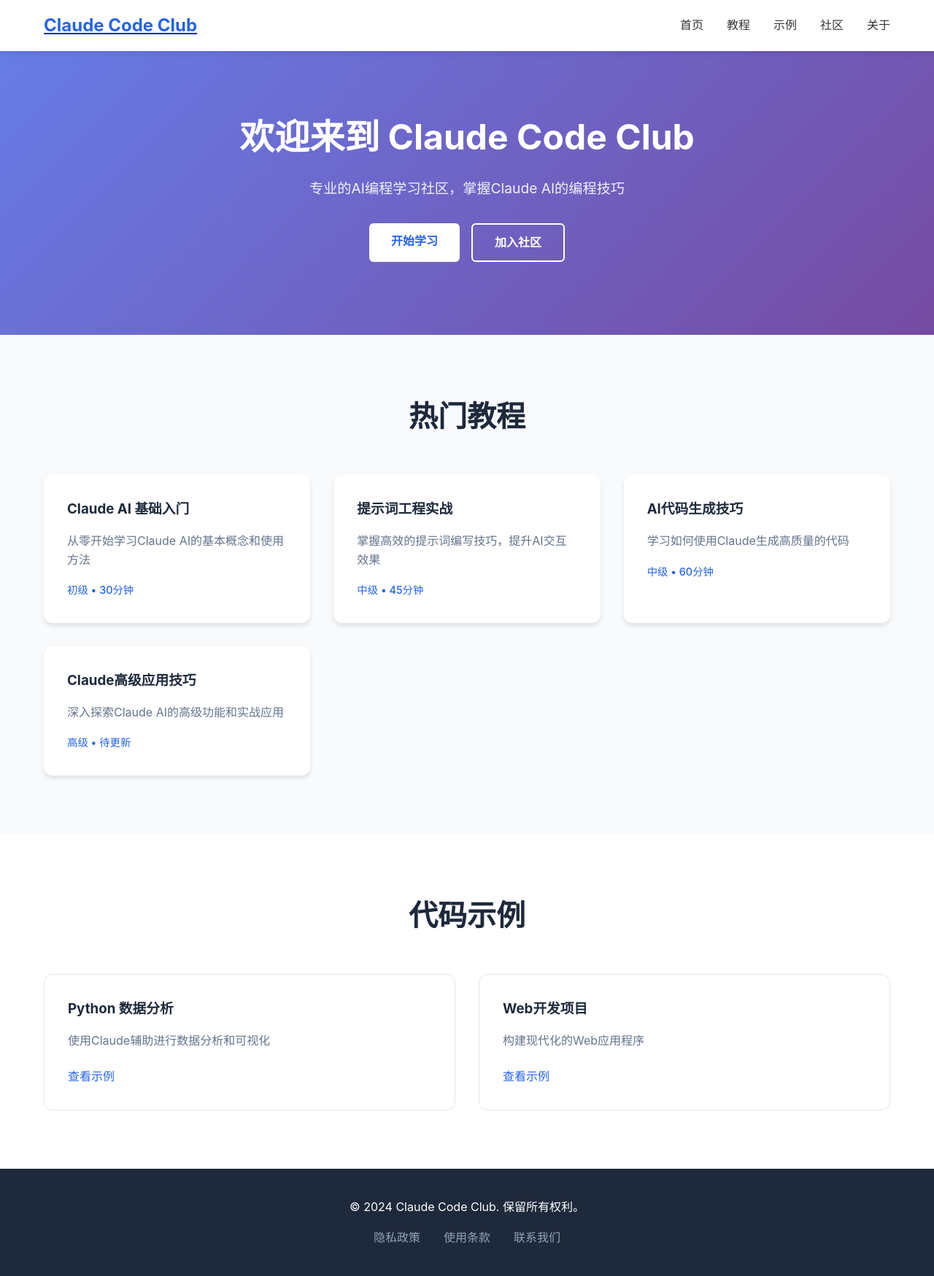
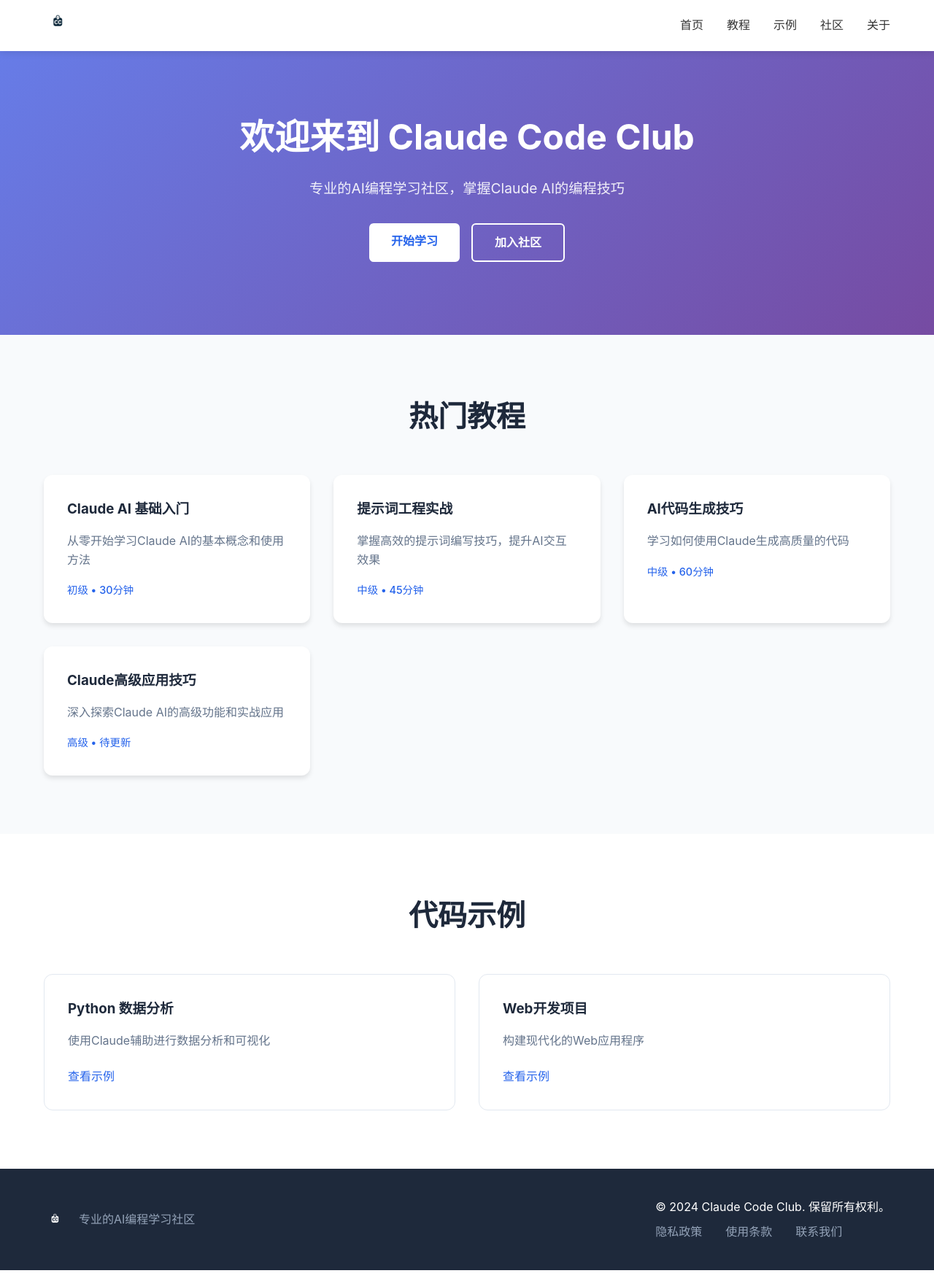
Before and after one commit to BuGuanBuLiDeYuan/ccclub, a plain HTML site: page index.html in a window 1280 px wide. Shown: the whole page at 73% size. Drawn offline with Linux system fonts and the light colour scheme.

Commit message:
在所有页面中集成 logo 图片，更新 header 和 footer 样式

```diff
--- a/index.html
+++ b/index.html
@@ -23,7 +23,7 @@
     <meta name="twitter:image" content="https://ccclub.club/assets/og-image.png">
     <title>Claude Code Club - AI编程学习社区</title>
     <link rel="stylesheet" href="styles/main.css">
-    <link rel="icon" type="image/x-icon" href="assets/favicon.ico">
+    <link rel="icon" type="image/png" href="assets/logo-icon.png">
     <link rel="canonical" href="https://ccclub.club">
 </head>
 
@@ -32,7 +32,7 @@
         <nav class="nav">
             <div class="nav-container">
                 <a href="/" class="logo">
-                    <h1>Claude Code Club</h1>
+                    <img src="assets/logo-simple.png" alt="Claude Code Club" class="logo-img">
                 </a>
                 <ul class="nav-menu">
                     <li><a href="#home">首页</a></li>
@@ -111,11 +111,19 @@
 
     <footer class="footer">
         <div class="container">
-            <p>&copy; 2024 Claude Code Club. 保留所有权利。</p>
-            <div class="footer-links">
-                <a href="privacy.html">隐私政策</a>
-                <a href="terms.html">使用条款</a>
-                <a href="contact.html">联系我们</a>
+            <div class="footer-content">
+                <div class="footer-logo">
+                    <img src="assets/logo-simple.png" alt="Claude Code Club" class="footer-logo-img">
+                    <p>专业的AI编程学习社区</p>
+                </div>
+                <div class="footer-info">
+                    <p>&copy; 2024 Claude Code Club. 保留所有权利。</p>
+                    <div class="footer-links">
+                        <a href="privacy.html">隐私政策</a>
+                        <a href="terms.html">使用条款</a>
+                        <a href="contact.html">联系我们</a>
+                    </div>
+                </div>
             </div>
         </div>
     </footer>
--- a/styles/main.css
+++ b/styles/main.css
@@ -38,14 +38,18 @@
     height: 70px;
 }
 
-.logo h1 {
-    color: #2563eb;
-    font-size: 1.5rem;
+.logo {
     text-decoration: none;
 }
 
-.logo a {
-    text-decoration: none;
+.logo-img {
+    height: 40px;
+    width: auto;
+    transition: opacity 0.3s;
+}
+
+.logo-img:hover {
+    opacity: 0.8;
 }
 
 .nav-menu {
@@ -249,13 +253,40 @@
     background: #1e293b;
     color: #fff;
     padding: 40px 0;
-    text-align: center;
+}
+
+.footer-content {
+    display: flex;
+    justify-content: space-between;
+    align-items: center;
+    flex-wrap: wrap;
+    gap: 2rem;
+}
+
+.footer-logo {
+    display: flex;
+    align-items: center;
+    gap: 1rem;
+}
+
+.footer-logo-img {
+    height: 32px;
+    width: auto;
+    filter: brightness(0) invert(1);
+}
+
+.footer-logo p {
+    color: #94a3b8;
+    margin: 0;
+}
+
+.footer-info {
+    text-align: right;
 }
 
 .footer-links {
-    margin-top: 1rem;
+    margin-top: 0.5rem;
     display: flex;
-    justify-content: center;
     gap: 2rem;
     flex-wrap: wrap;
 }
@@ -263,10 +294,26 @@
 .footer-links a {
     color: #94a3b8;
     text-decoration: none;
+    transition: color 0.3s;
 }
 
 .footer-links a:hover {
     color: #fff;
+}
+
+@media (max-width: 768px) {
+    .footer-content {
+        flex-direction: column;
+        text-align: center;
+    }
+
+    .footer-info {
+        text-align: center;
+    }
+
+    .footer-links {
+        justify-content: center;
+    }
 }
 
 /* Responsive Design */
```
Also changed, not shown: about.html (+1 -1 lines), community.html (+1 -1 lines), examples/python-data-analysis.html (+1 -1 lines), examples/web-development.html (+1 -1 lines), tutorials/advanced-claude-techniques.html (+1 -1 lines), tutorials/claude-basics.html (+1 -1 lines), tutorials/code-generation.html (+1 -1 lines), tutorials/prompt-engineering.html (+1 -1 lines), 1 other file.
